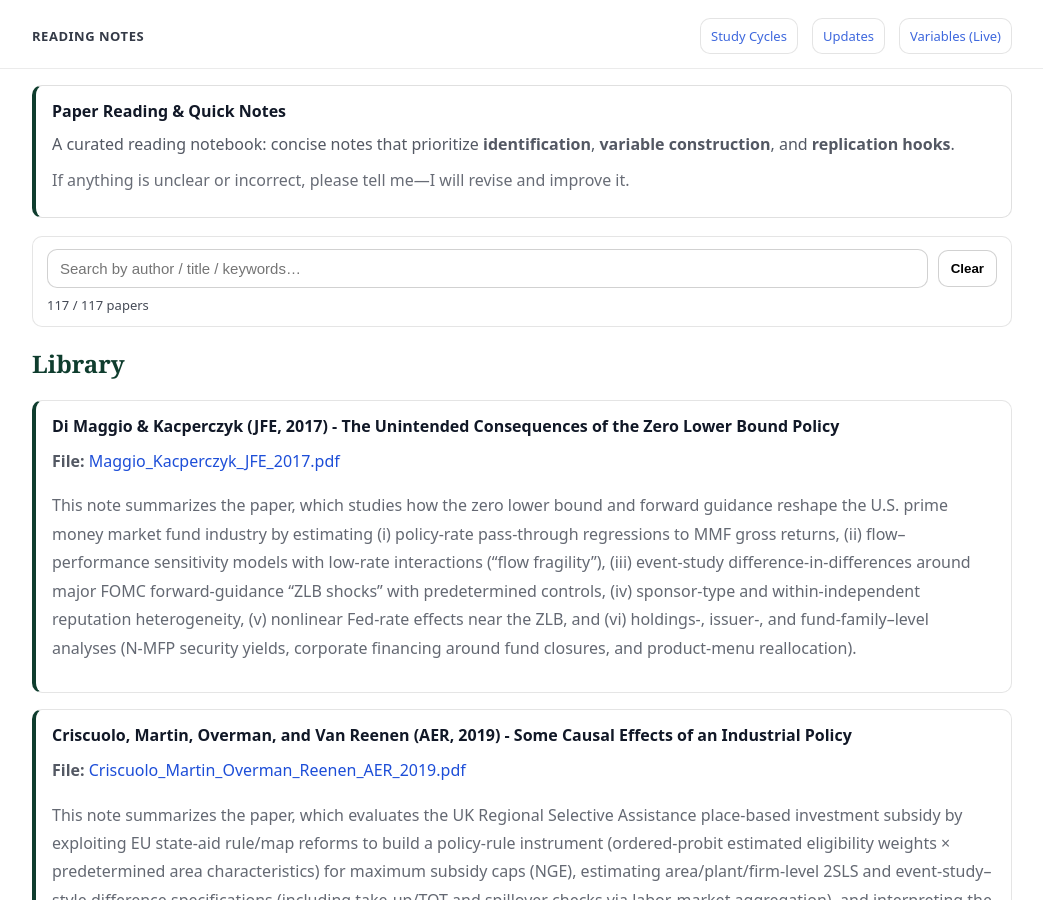
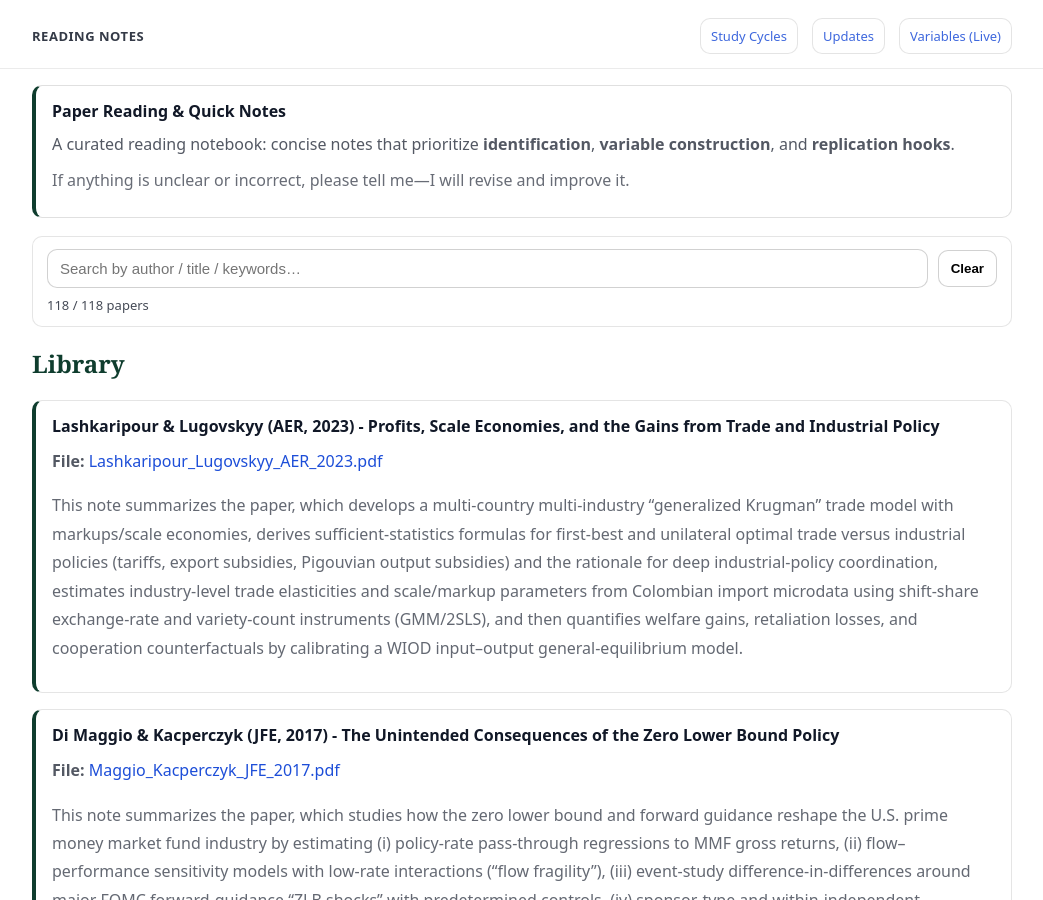
Before and after one commit to yaxinzn/study-archive, a Jekyll site: the page built from reading/index.md, in a window 1280 px wide and 900 px high. Shown: the whole window, without its empty margins (118-1161 px from the left). Built offline with Jekyll 4.4.1, drawn with Linux system fonts in a browser that asks for light colours.

Commit message:
Reading: add/update Lashkaripour_Lugovskyy_AER_2023.pdf

```diff
--- a/_data/reading.yml
+++ b/_data/reading.yml
@@ -1,3 +1,7 @@
+- title: "Lashkaripour & Lugovskyy (AER, 2023) - Profits, Scale Economies, and the Gains from Trade and Industrial Policy"
+  file: "Lashkaripour_Lugovskyy_AER_2023.pdf"
+  desc: "This note summarizes the paper, which develops a multi-country multi-industry “generalized Krugman” trade model with markups/scale economies, derives sufficient-statistics formulas for first-best and unilateral optimal trade versus industrial policies (tariffs, export subsidies, Pigouvian output subsidies) and the rationale for deep industrial-policy coordination, estimates industry-level trade elasticities and scale/markup parameters from Colombian import microdata using shift-share exchange-rate and variety-count instruments (GMM/2SLS), and then quantifies welfare gains, retaliation losses, and cooperation counterfactuals by calibrating a WIOD input–output general-equilibrium model."
+
 - title: "Di Maggio & Kacperczyk (JFE, 2017) - The Unintended Consequences of the Zero Lower Bound Policy"
   file: "Maggio_Kacperczyk_JFE_2017.pdf"
   desc: "This note summarizes the paper, which studies how the zero lower bound and forward guidance reshape the U.S. prime money market fund industry by estimating (i) policy-rate pass-through regressions to MMF gross returns, (ii) flow–performance sensitivity models with low-rate interactions (“flow fragility”), (iii) event-study difference-in-differences around major FOMC forward-guidance “ZLB shocks” with predetermined controls, (iv) sponsor-type and within-independent reputation heterogeneity, (v) nonlinear Fed-rate effects near the ZLB, and (vi) holdings-, issuer-, and fund-family–level analyses (N-MFP security yields, corporate financing around fund closures, and product-menu reallocation)."
```
Also changed, not shown: 1 other file.
